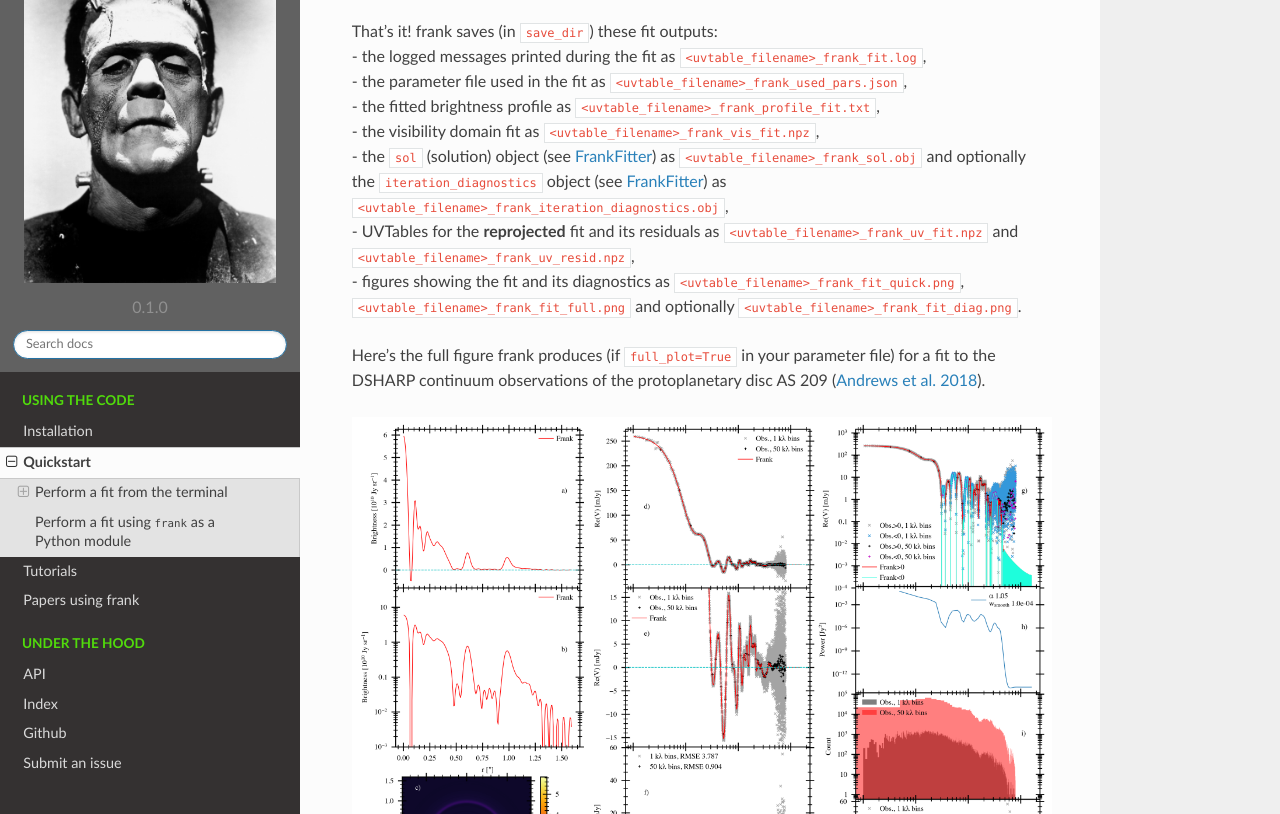
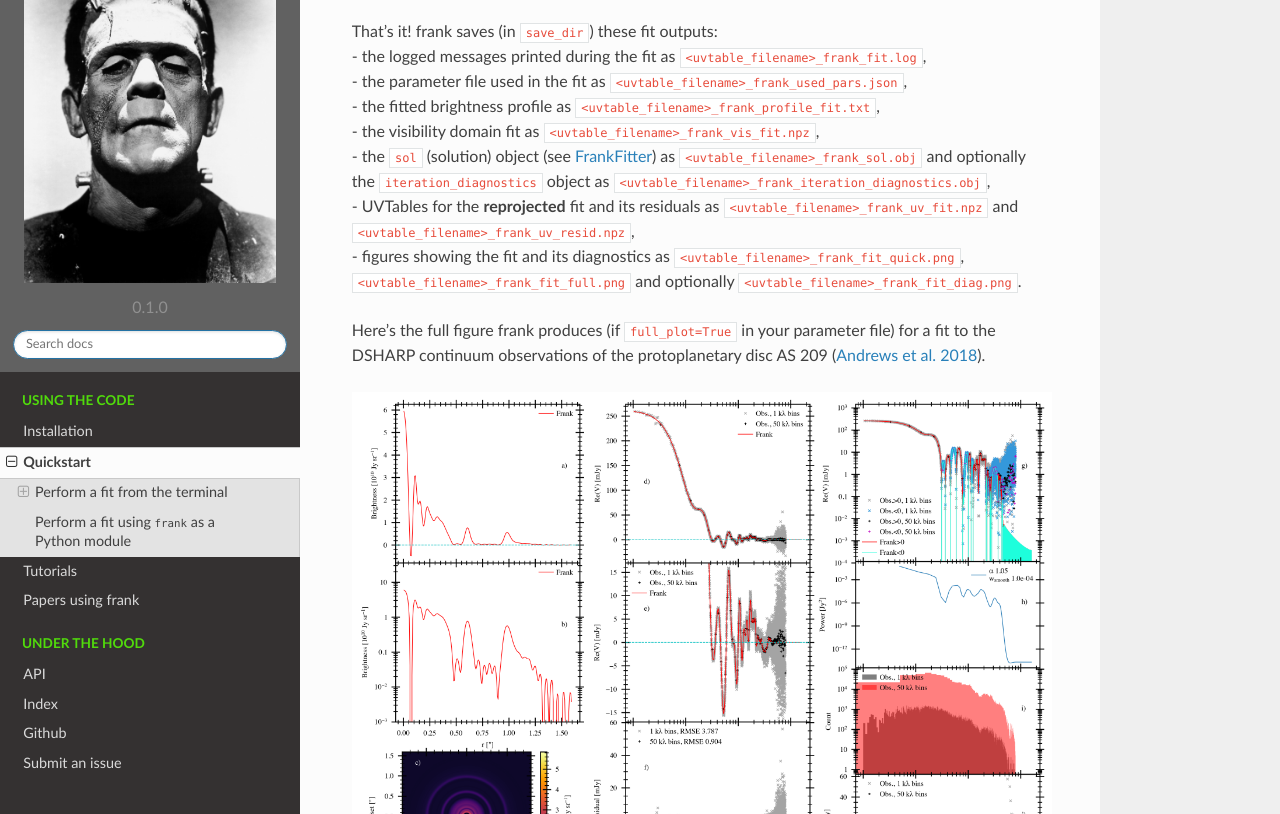
Before and after one commit to discsim/frank, a Sphinx documentation site: the page built from docs/quickstart.rst, in a window 1280 px wide and 900 px high, scrolled down 1118 px, cut to the strip 86-900 px from the top of the window. Built offline with Sphinx 7.4.7 and the Read the Docs theme 2.0.0, drawn with Linux system fonts in a browser that asks for light colours; formulas are drawn with MathJax 3; pages that are not in the unit, such as notebooks, are missing from menus.

Commit message:
Clean up quickstart.rst

```diff
--- a/docs/quickstart.rst
+++ b/docs/quickstart.rst
@@ -56,7 +56,7 @@
 - the parameter file used in the fit as `<uvtable_filename>_frank_used_pars.json`, |br|
 - the fitted brightness profile as `<uvtable_filename>_frank_profile_fit.txt`, |br|
 - the visibility domain fit as `<uvtable_filename>_frank_vis_fit.npz`, |br|
-- the `sol` (solution) object (see `FrankFitter <https://github.com/discsim/frank/blob/master/frank/docs/_build/html/py_API.html#frank.radial_fitters.FrankFitter>`_) as `<uvtable_filename>_frank_sol.obj` and optionally the `iteration_diagnostics` object (see `FrankFitter <https://github.com/discsim/frank/blob/master/frank/docs/_build/html/py_API.html#frank.radial_fitters.FrankFitter>`_) as `<uvtable_filename>_frank_iteration_diagnostics.obj`, |br|
+- the `sol` (solution) object (see `FrankFitter <https://github.com/discsim/frank/blob/master/frank/docs/_build/html/py_API.html#frank.radial_fitters.FrankFitter>`_) as `<uvtable_filename>_frank_sol.obj` and optionally the `iteration_diagnostics` object as `<uvtable_filename>_frank_iteration_diagnostics.obj`, |br|
 - UVTables for the **reprojected** fit and its residuals as `<uvtable_filename>_frank_uv_fit.npz` and `<uvtable_filename>_frank_uv_resid.npz`, |br|
 - figures showing the fit and its diagnostics as `<uvtable_filename>_frank_fit_quick.png`, `<uvtable_filename>_frank_fit_full.png` and optionally `<uvtable_filename>_frank_fit_diag.png`.
 
@@ -144,7 +144,7 @@
 
 Now run the fit using the `FrankFitter <https://github.com/discsim/frank/blob/master/frank/docs/_build/html/py_API.html#frank.radial_fitters.FrankFitter>`_ class.
 In this example we'll ask frank to fit for the disc's geometry using the `FitGeometryGaussian <https://github.com/discsim/frank/blob/master/frank/docs/_build/html/py_API.html#frank.geometry.FitGeometryGaussian>`_ class.
-`FrankFitter <https://github.com/discsim/frank/blob/master/frank/docs/_build/html/py_API.html#frank.radial_fitters.FrankFitter>`_ will then deproject the visibilities
+`FrankFitter` will then deproject the visibilities
 and fit for the brightness profile. We'll fit out to 1.6" using 250 collocation points and the code's default ``alpha`` and ``weights_smooth`` hyperparameter values.
 
 .. code-block:: python
```
